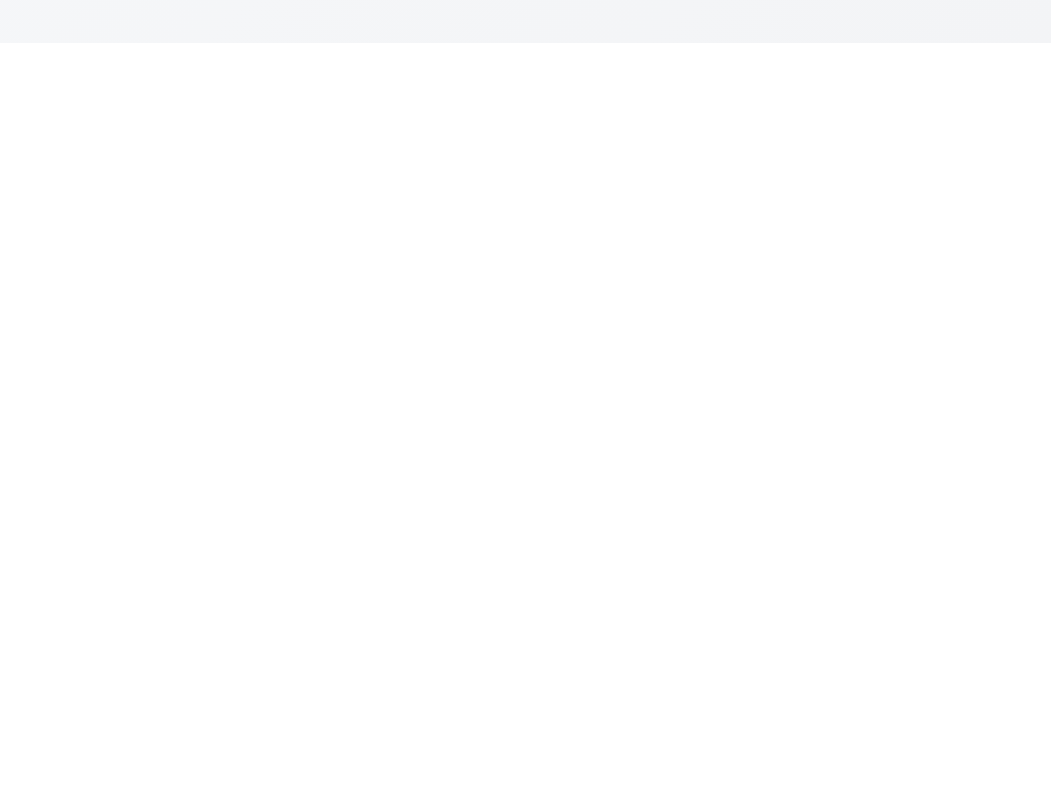
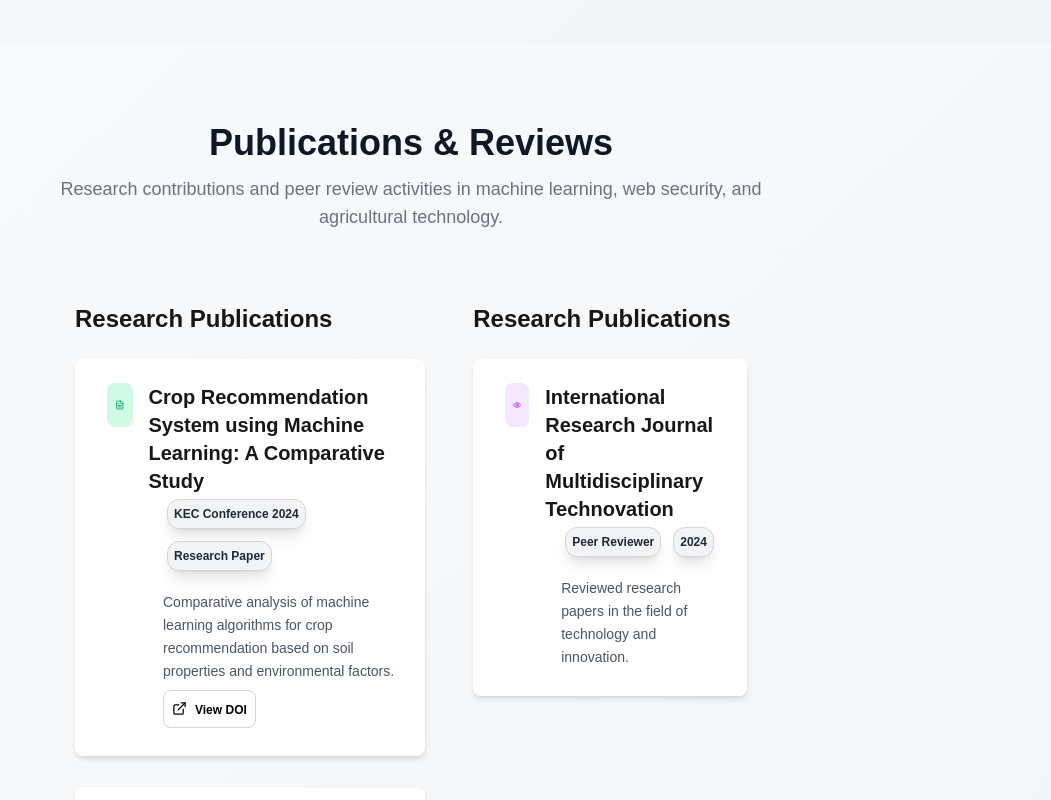
Before and after one commit to RakeshPandey0/portfolio, a Next.js app: page / in a window 1280 px wide. Shown: the part 5340-6140 px from the top of the page, without its empty margins (229-1280 px from the left). Before the commit the page ends 5383 px from the top, so only its background shows below. Built offline with nearby package versions, Linux system fonts and the light colour scheme.

Commit message:
feat: research and publication section

```diff
--- a/app/_components/Project/page.jsx
+++ b/app/_components/Project/page.jsx
@@ -54,7 +54,7 @@ const page = () => {
 
   return (
     <section
-      id="about"
+      id="project"
       className="py-20 px-4 bg-gradient-to-br from-slate-50 to-gray-100"
     >
       <div className="max-w-max px-20 mx-18">
--- /dev/null
+++ b/app/_components/Research/Publication.jsx
@@ -0,0 +1,72 @@
+import React from "react";
+import TechnologyBadge from "../ui/TechnologyBadge";
+import { LucideFileText, ExternalLinkIcon } from "lucide-react";
+
+const Publication = () => {
+  const publications = [
+    {
+      title:
+        "Crop Recommendation System using Machine Learning: A Comparative Study",
+      venue: "KEC Conference 2024",
+      type: "Research Paper",
+      doi: "https://doi.org/10.3126/injet.v1i2.66708",
+      description:
+        "Comparative analysis of machine learning algorithms for crop recommendation based on soil properties and environmental factors.",
+    },
+    {
+      title: "SurakshitWeb: An AI powered Phishing URL Detection System",
+      venue: "KEC Conference 2025",
+      type: "Research Paper",
+      doi: "https://doi.org/10.3126/injet.v2i2.78614",
+      description:
+        "Deep learning approach for phishing URL detection using genetic algorithm optimization and custom neural networks.",
+    },
+  ];
+  return (
+    <div id="publication" className="flex flex-col">
+      <h2 className="px-6 text-2xl font-bold mb-2">Research Publications</h2>
+      {publications.map((publication, index) => {
+        return (
+          <div
+            id="card"
+            key={index}
+            className="rounded-lg flex flex-col bg-white px-6 py-6 mx-6 my-4 shadow-md hover:shadow-lg transition-all duration-250"
+          >
+            {/* Publication Card Header */}
+            <div id="card-header" className="mb-1">
+              <div className="flex gap-2">
+                <LucideFileText className=" mb-4 border-gray-500 p-2 text-emerald-600 rounded-lg bg-emerald-100 mx-2 size-11" />
+                <h3 className="flex flex-wrap text-xl font-semibold">
+                  {publication.title}
+                </h3>
+              </div>
+              {/* Publication Card Venue & type */}
+              <div id="card-tech" className="space-y-2 my-1 ml-17">
+                <div className="flex flex-wrap gap-3">
+                  <div>
+                    <TechnologyBadge tech={publication.venue} index={index} />
+                  </div>
+                  <div>
+                    <TechnologyBadge tech={publication.type} index={index} />
+                  </div>
+                </div>
+              </div>
+              <p className="text-sm text-gray-600 leading-relaxed ml-16 mt-5">
+                {publication.description}
+              </p>
+              {/* DOI */}
+              <button className="gap-2 rounded-lg bg-white px-2 pb-2 pt-2.5 ml-16 mt-2 text-xs font-medium leading-normal text-neutral-600 shadow-black-3 border-1 border-gray-300 transition duration-150 ease-in-out hover:bg-neutral-200 hover:shadow-light-2 active:border-neutral-800">
+                <a href={publication.doi} target="_blank" className="flex gap-2">
+                  <ExternalLinkIcon size={15} color="black" />
+                  <p className="text-md text-black font-bold">View DOI</p>
+                </a>
+              </button>
+            </div>
+          </div>
+        );
+      })}
+    </div>
+  );
+};
+
+export default Publication;
--- /dev/null
+++ b/app/_components/Research/Review.jsx
@@ -0,0 +1,54 @@
+import React from "react";
+import { LucideEye} from "lucide-react";
+import TechnologyBadge from "../ui/TechnologyBadge";
+const Review = () => {
+  const reviews = [
+    {
+      title: "International Research Journal of Multidisciplinary Technovation",
+      role: "Peer Reviewer",
+      year: "2024",
+      description:
+        "Reviewed research papers in the field of technology and innovation.",
+    },
+  ];
+  return (
+    <div id="review" className="flex flex-col">
+      <h2 className="px-6 text-2xl font-bold mb-2">Research Publications</h2>
+      {reviews.map((review, index) => {
+        return (
+          <div
+            id="card"
+            key={index}
+            className="rounded-lg flex flex-col bg-white px-6 py-6 mx-6 my-4 shadow-md hover:shadow-lg transition-all duration-250"
+          >
+            {/* Publication Card Header */}
+            <div id="card-header" className="mb-1">
+              <div className="flex gap-2">
+                <LucideEye className=" mb-4 border-gray-500 p-2 text-purple-600 rounded-lg bg-purple-100 mx-2 size-11" />
+                <h3 className="flex flex-wrap text-xl font-semibold">
+                  {review.title}
+                </h3>
+              </div>
+              {/* Publication Card Venue & DOI */}
+              <div id="card-tech" className="space-y-2 my-1 ml-17">
+                <div className="flex flex-wrap gap-3">
+                  <div>
+                    <TechnologyBadge tech={review.role} index={index} />
+                  </div>
+                  <div>
+                    <TechnologyBadge tech={review.year} index={index} />
+                  </div>
+                </div>
+              </div>
+              <p className="text-sm text-gray-600 leading-relaxed ml-16 mt-5">
+                {review.description}
+              </p>
+            </div>
+          </div>
+        );
+      })}
+    </div>
+  );
+};
+
+export default Review;
--- /dev/null
+++ b/app/_components/Research/page.jsx
@@ -0,0 +1,32 @@
+import React from "react";
+import Publication from "./Publication";
+import Review from "./Review";
+const page = () => {
+  return (
+    <section
+      id="education-expreience"
+      className="p-20 bg-gradient-to-br from-slate-50 to-gray-100"
+    >
+      <div className="max-w-max px-30 mx-20">
+        <div
+          id="header"
+          className="flex flex-col justify-center items-center text-center"
+        >
+          <h2 className="text-4xl font-bold text-gray-900">
+            Publications & Reviews
+          </h2>
+          <p className="text-lg text-gray-500 max-w-3xl mx-auto mb-8 mt-3">
+            Research contributions and peer review activities in machine
+            learning, web security, and agricultural technology.
+          </p>
+        </div>
+        <div className="flex flex-row justify-center px-6 -mx-6 mt-10">
+          <Publication />
+          <Review />
+        </div>
+      </div>
+    </section>
+  );
+};
+
+export default page;
--- a/app/_components/ui/TechnologyBadge.jsx
+++ b/app/_components/ui/TechnologyBadge.jsx
@@ -1,9 +1,9 @@
 import React from "react";
 
-const TechnologyBadge = ({ tech}) => {
+const TechnologyBadge = ({ tech }) => {
   return (
     <div className="border-1 border-gray-300 shadow-lg p-1.5 items-center bg-gray-100 rounded-xl">
-        <p className="text-gray-800 text-xs font-bold text-nowrap">{tech}</p>
+      <p className="text-gray-800 text-xs font-bold text-nowrap">{tech}</p>
     </div>
   );
 };
--- a/app/page.js
+++ b/app/page.js
@@ -3,6 +3,7 @@ import About from "./_components/About/page";
 import Project from "./_components/Project/page";
 import Skills from "./_components/Skills/page";
 import Education_Experience from "./_components/Education_Experience/page";
+import Research from "./_components/Research/page"
 export default function Home() {
   return (
     <>
@@ -11,6 +12,7 @@ export default function Home() {
       <Project />
       <Skills />
       <Education_Experience />
+      <Research />
     </>
   );
 }
```
